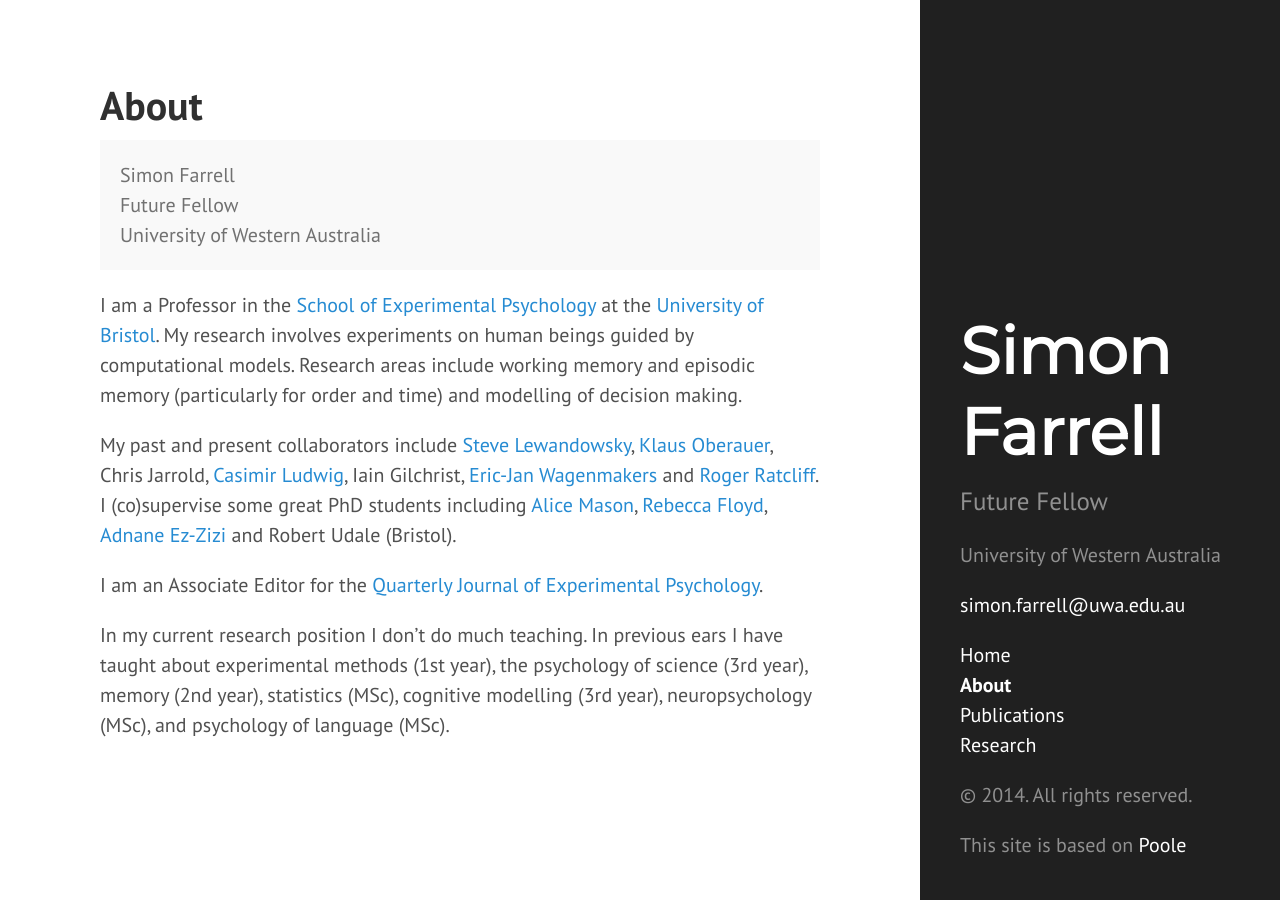
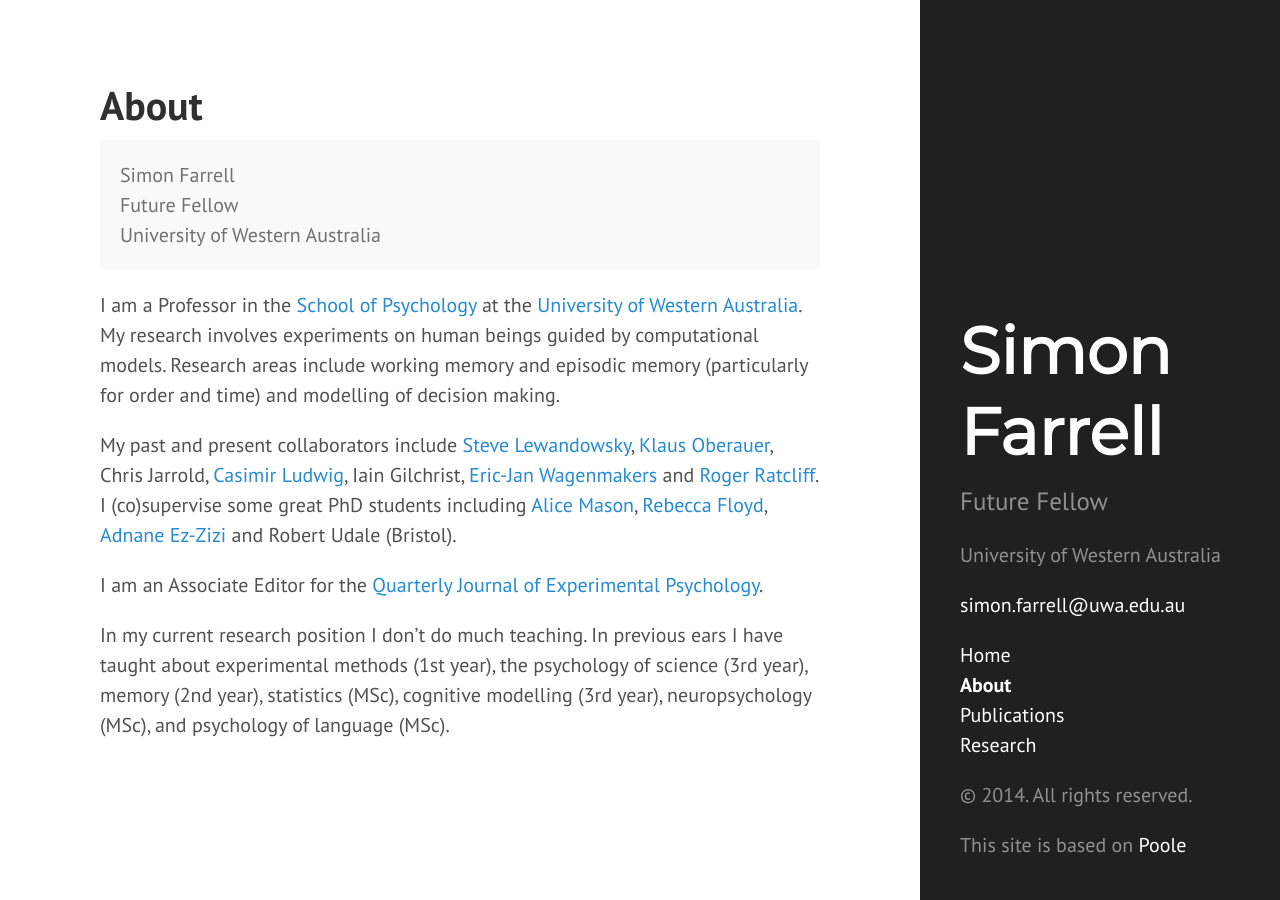
Before and after one commit to psy-farrell/psy-farrell.github.io, a Jekyll site: the page built from about.md, in a window 1280 px wide. Built offline with Jekyll 4.4.1, drawn with Linux system fonts in a browser that asks for light colours; Markdown is read by kramdown in place of the engine named in the settings.

Commit message:
correct institution in about

```diff
--- a/about.md
+++ b/about.md
@@ -9,7 +9,7 @@ title: About
   University of Western Australia
 </p>
 
-I am a Professor in the [School of Experimental Psychology](http://www.psychology.uwa.edu.au) at the [University of Bristol](http://www.uwa.edu.au). My research involves experiments on human beings guided by computational models. Research areas include working memory and episodic memory (particularly for order and time) and modelling of decision making.
+I am a Professor in the [School of  Psychology](http://www.psychology.uwa.edu.au) at the [University of Western Australia](http://www.uwa.edu.au). My research involves experiments on human beings guided by computational models. Research areas include working memory and episodic memory (particularly for order and time) and modelling of decision making.
 
 My past and present collaborators include [Steve Lewandowsky](http://www.cogsciwa.com), [Klaus Oberauer](http://www.psychologie.uzh.ch/fachrichtungen/allgpsy/Team/Oberauer_en.html), Chris Jarrold, [Casimir Ludwig](http://casimir.psy.bris.ac.uk/), Iain Gilchrist, [Eric-Jan Wagenmakers](http://www.ejwagenmakers.com/) and [Roger Ratcliff](http://star.psy.ohio-state.edu/coglab/). I (co)supervise some great PhD students including [Alice Mason](http://www.bris.ac.uk/expsych/people/alice-mason/overview.html), [Rebecca Floyd](http://www.bristol.ac.uk/expsych/people/rebecca-a-floyd/index.html), [Adnane Ez-Zizi](http://www.bristol.ac.uk/expsych/people/adnane-ez-zizi/index.html) and Robert Udale (Bristol).
 
```
